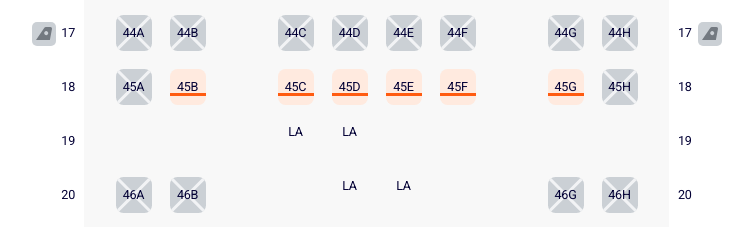
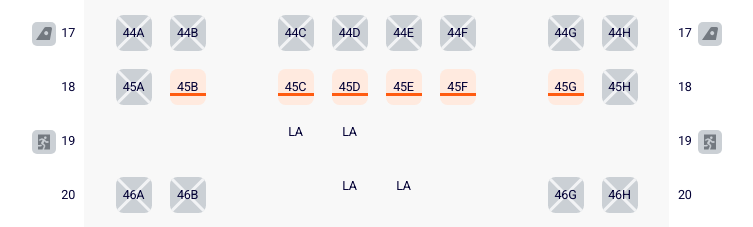
Before and after one commit to FRONTENDSCHOOLPLUS2/trifly, a Next.js app: page /order/seat-map in a window 1280 px wide. Shown: the part 1040-1267 px from the top of the page, without its empty margins (115-868 px from the left). Built offline with nearby package versions, Linux system fonts and the light colour scheme; no server answers; what recoil-persist would draw is missing.

Commit message:
💄 style: 비상구 exit class 가상요소 추가.  exit, wing class 스타일 완료

```diff
--- a/src/app/(primary)/order/seat-map/seat-map.scss
+++ b/src/app/(primary)/order/seat-map/seat-map.scss
@@ -34,6 +34,18 @@
         height: 3rem;
         background-repeat: no-repeat;
       }
+
+      &.exit::before {
+        content: "";
+        position: absolute;
+        right: 0;
+        top: 6px;
+        width: 3rem;
+        height: 3rem;
+        background-image: url("/img/icon-seat-exit.svg");
+        background-repeat: no-repeat;
+        background-position: center;
+      }
     }
 
     &.left .wing-table .wing-seat {
@@ -57,6 +69,18 @@
         width: 3rem;
         height: 3rem;
         background-repeat: no-repeat;
+      }
+
+      &.exit::before {
+        content: "";
+        position: absolute;
+        left: 0;
+        top: 6px;
+        width: 3rem;
+        height: 3rem;
+        background-image: url("/img/icon-seat-exit.svg");
+        background-repeat: no-repeat;
+        background-position: center;
       }
     }
   }
```
